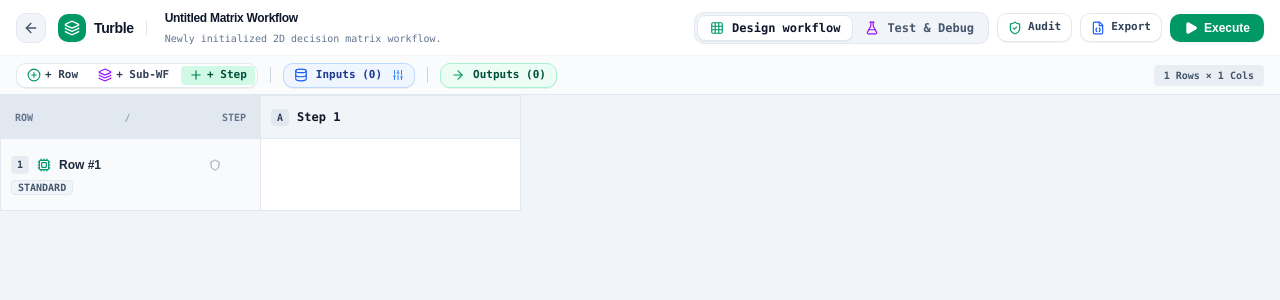
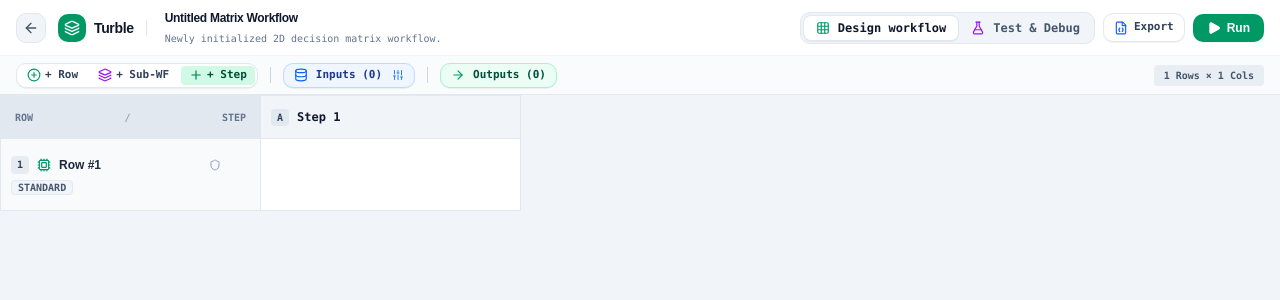
Before and after one commit to coupacoupa/turble-engine, a React (Vite) app in the folder apps/web/: page / in a window 1280 px wide. Both pictures are taken after a click on the button "New Workflow Matrix". Shown: the top 300 px of the page. Built offline with nearby package versions, Linux system fonts and the light colour scheme; what @bufbuild/protobuf, @connectrpc/connect, @connectrpc/connect-web would draw is missing.

Commit message:
chore: removed audit functionality as not needed yet

```diff
--- a/apps/web/src/components/workflow-editor/execute-matrix-modal.component.tsx
+++ b/apps/web/src/components/workflow-editor/execute-matrix-modal.component.tsx
@@ -50,11 +50,11 @@ export const ExecuteMatrixModal: React.FC<ExecuteMatrixModalProps> = ({
               <Code className="h-4 w-4" />
             </div>
             <DialogTitle className="text-sm font-bold text-slate-900 tracking-tight">
-              Run Matrix Execution
+              Run Matrix
             </DialogTitle>
           </div>
           <DialogDescription className="text-xs text-slate-500 font-mono pt-1">
-            Provide the initial input context JSON payload to execute against the 2D matrix engine.
+            Provide the initial input context JSON payload to run against the 2D matrix engine.
           </DialogDescription>
         </DialogHeader>
 
@@ -95,7 +95,7 @@ export const ExecuteMatrixModal: React.FC<ExecuteMatrixModalProps> = ({
               className="bg-emerald-600 hover:bg-emerald-700 text-white text-xs font-bold shadow-xs cursor-pointer disabled:opacity-50"
             >
               <Play className="h-3.5 w-3.5 fill-current" />
-              <span>{isExecuting ? 'Running Engine...' : 'Start Execution'}</span>
+              <span>{isExecuting ? 'Running Engine...' : 'Run Matrix'}</span>
             </Button>
           </DialogFooter>
         </form>
--- a/apps/web/src/components/workflow-editor/spreadsheet-toolbar.component.tsx
+++ b/apps/web/src/components/workflow-editor/spreadsheet-toolbar.component.tsx
@@ -327,15 +327,6 @@ export const SpreadsheetToolbar: React.FC<SpreadsheetToolbarProps> = ({
         {/* Right: Global Actions */}
         <div className="flex items-center space-x-2">
           <button
-            onClick={onOpenValidation}
-            className="px-2.5 py-1.5 rounded-lg bg-white hover:bg-slate-50 text-slate-700 border border-slate-200 font-mono text-[11px] font-semibold flex items-center space-x-1.5 transition-colors cursor-pointer shadow-2xs"
-            title="Run Audit & Rule Validation"
-          >
-            <ShieldCheck className="h-3.5 w-3.5 text-emerald-600" />
-            <span>Audit</span>
-          </button>
-
-          <button
             onClick={onExportJson}
             className="px-2.5 py-1.5 rounded-lg bg-white hover:bg-slate-50 text-slate-700 border border-slate-200 font-mono text-[11px] font-semibold flex items-center space-x-1.5 transition-colors cursor-pointer shadow-2xs"
             title="Export JSON Schema"
@@ -350,7 +341,7 @@ export const SpreadsheetToolbar: React.FC<SpreadsheetToolbarProps> = ({
             className="px-3.5 py-1.5 rounded-lg bg-emerald-600 hover:bg-emerald-700 text-white font-bold text-xs flex items-center space-x-1.5 transition-colors cursor-pointer shadow-xs disabled:opacity-50"
           >
             <Play className="h-3.5 w-3.5 fill-current" />
-            <span>{isExecuting ? 'Running...' : 'Execute'}</span>
+            <span>{isExecuting ? 'Running...' : 'Run'}</span>
           </button>
         </div>
       </div>
```
